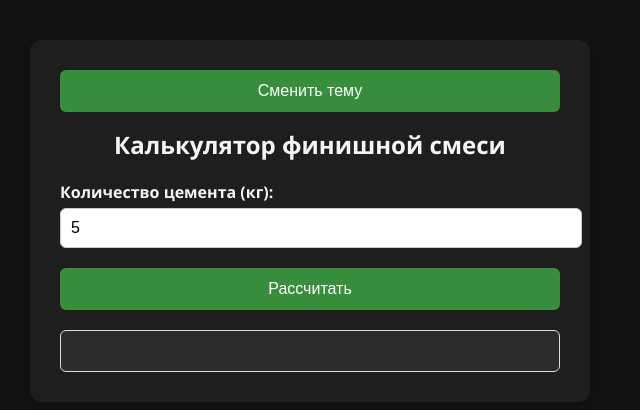
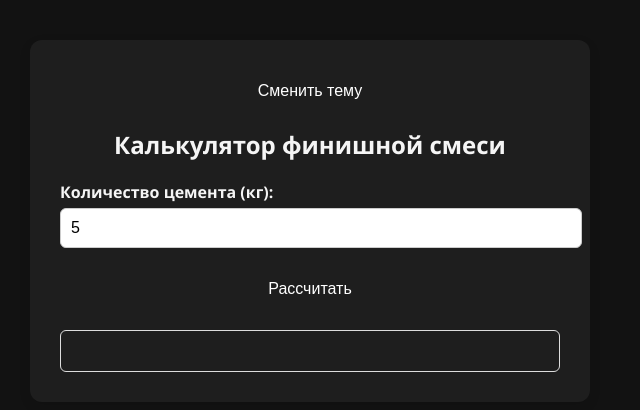
Before and after one commit to RozoviEnot/CemCalc, a plain HTML site: page index.html in a window 1280 px wide. Both pictures are taken after a click on the button "Сменить тему". Shown: the whole page, without its empty margins (330-970 px from the left). Drawn offline with Linux system fonts and the light colour scheme.

Commit message:
Update index.html

```diff
--- a/index.html
+++ b/index.html
@@ -17,9 +17,9 @@
       --bg-color: #121212;
       --container-bg: #1e1e1e;
       --text-color: #f5f5f5;
-      --button-bg: #388e3c;
-      --button-hover: #2e7d32;
-      --result-bg: #2c2c2c;
+      --button-bg: ##566573;
+      --button-hover: #808B96;
+      --result-bg: ##566573;
     }
 
     body {
```
